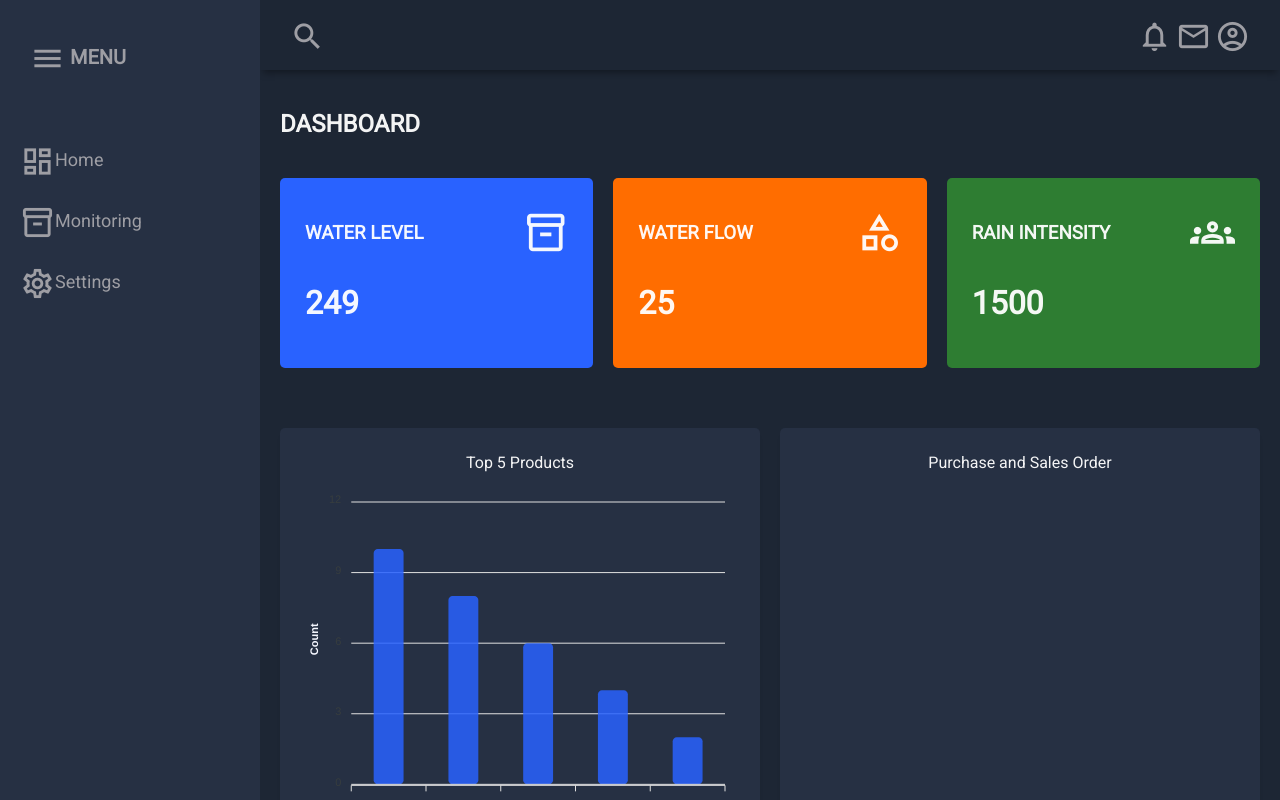
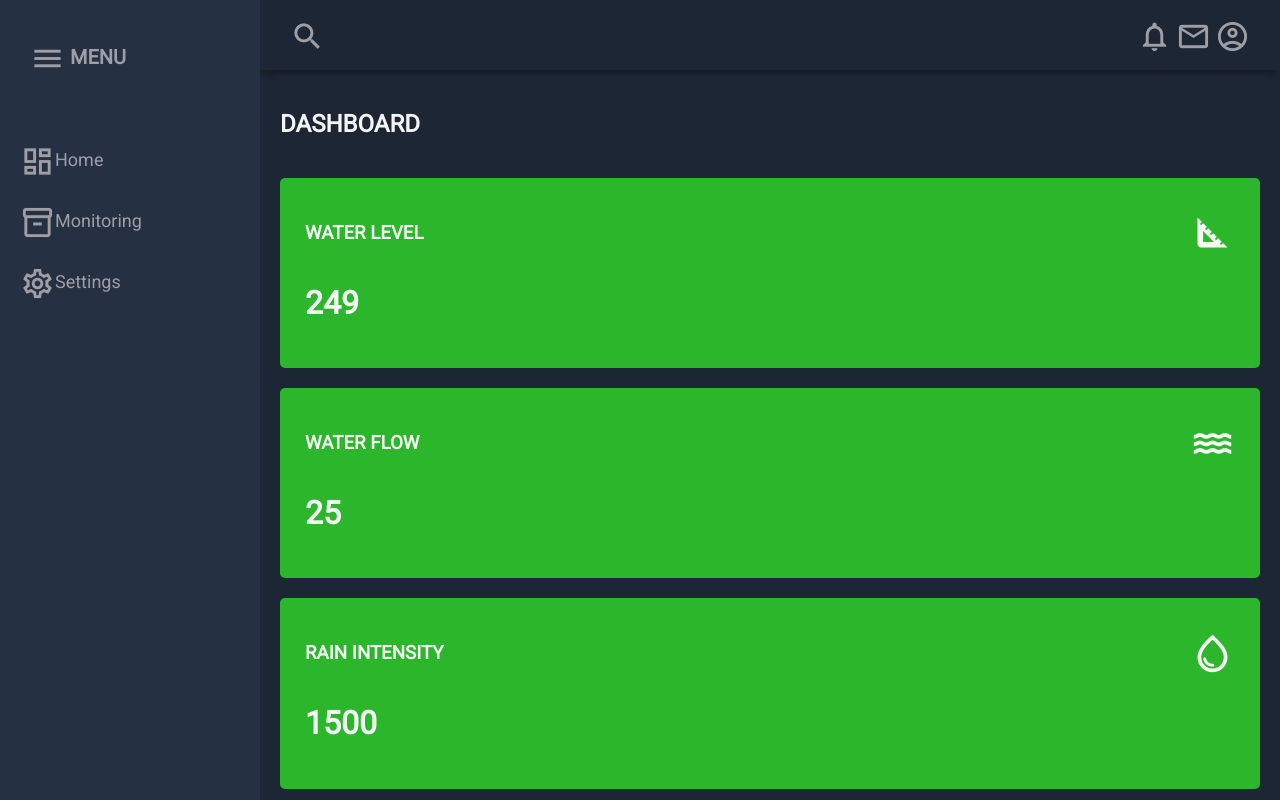
Before and after one commit to john123911/Micro-Website, a plain HTML site: page index.html in a window 1280 px wide. Drawn offline with nearby package versions, Linux system fonts and the light colour scheme.

Commit message:
more degisn changes

```diff
--- a/css/styles.css
+++ b/css/styles.css
@@ -119,7 +119,7 @@ body{
 
 .main-cards{
     display: grid;
-    grid-template-columns: 1fr 1fr 1fr;
+    grid-template-rows: 1fr 1fr 1fr;
     gap: 20px;
     margin: 20px 0;
 }
@@ -133,15 +133,15 @@ body{
 }
 
 .card:first-child{
-    background-color: #2962ff;
+    background-color: #2bb62b;
 }
 
 .card:nth-child(2){
-    background-color: #ff6d00;
+    background-color: #2bb62b;
 }
 
 .card:nth-child(3){
-    background-color: #2e7d32;
+    background-color: #2bb62b;
 }
 
 .card-inner{
--- a/index.html
+++ b/index.html
@@ -70,7 +70,7 @@
                         <div class="card-inner">
                             <h3>WATER LEVEL</h3>
                             <span class="material-icons-outlined">
-                                inventory_2
+                                square_foot
                                 </span>
                         </div>
                         <h1>249</h1>
@@ -79,7 +79,7 @@
                         <div class="card-inner">
                             <h3>WATER FLOW</h3>
                             <span class="material-icons-outlined">
-                                category
+                                water
                                 </span>
                         </div>
                         <h1>25</h1>
@@ -88,25 +88,25 @@
                         <div class="card-inner">
                             <h3>RAIN INTENSITY</h3>
                             <span class="material-icons-outlined">
-                                groups
+                                water_drop
                                 </span>
                         </div>
                         <h1>1500</h1>
                     </div>
 
                 </div>
-                <div class="charts">
+                <!-- <div class="charts">
                     <div class="charts-card">
-                        <div class="chart-title">Top 5 Products</div>
+                        <div class="chart-title">RAIN COUNTS</div>
                         <div id="bar-chart"></div>
                     </div>
 
                     <div class="charts-card">
-                        <div class="chart-title">Purchase and Sales Order</div>
+                        <div class="chart-title">WATER LEVEL</div>
                         <div id="area-chart"></div>
                     </div>
                 </div>
-            </main>
+            </main> -->
             <!-- End Main -->
 
         </div>
```
